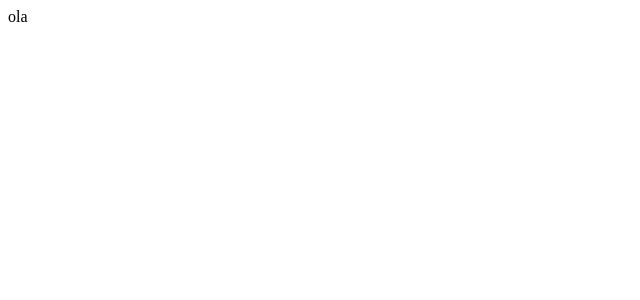
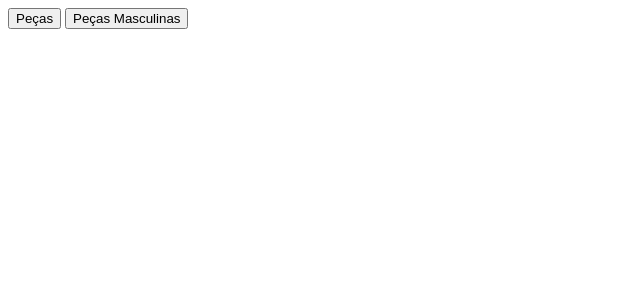
Before and after one commit to Lopes0908/Lopes0908.github.io, a SvelteKit app: page /categoria1 in a window 1280 px wide. Shown: the top 300 px of the page, without its empty margins (0-640 px from the left). Built offline with nearby package versions, Linux system fonts and the light colour scheme.

Commit message:
Sexta versão

```diff
--- a/src/routes/categoria1/+page.svelte
+++ b/src/routes/categoria1/+page.svelte
@@ -1 +1,2 @@
-ola
+<button on:click={() => window.location.href='/categoria1'} style="color:black">Peças</button>
+<button on:click={() => window.location.href='/categoria2'} style="color:black">Peças Masculinas</button>
```
